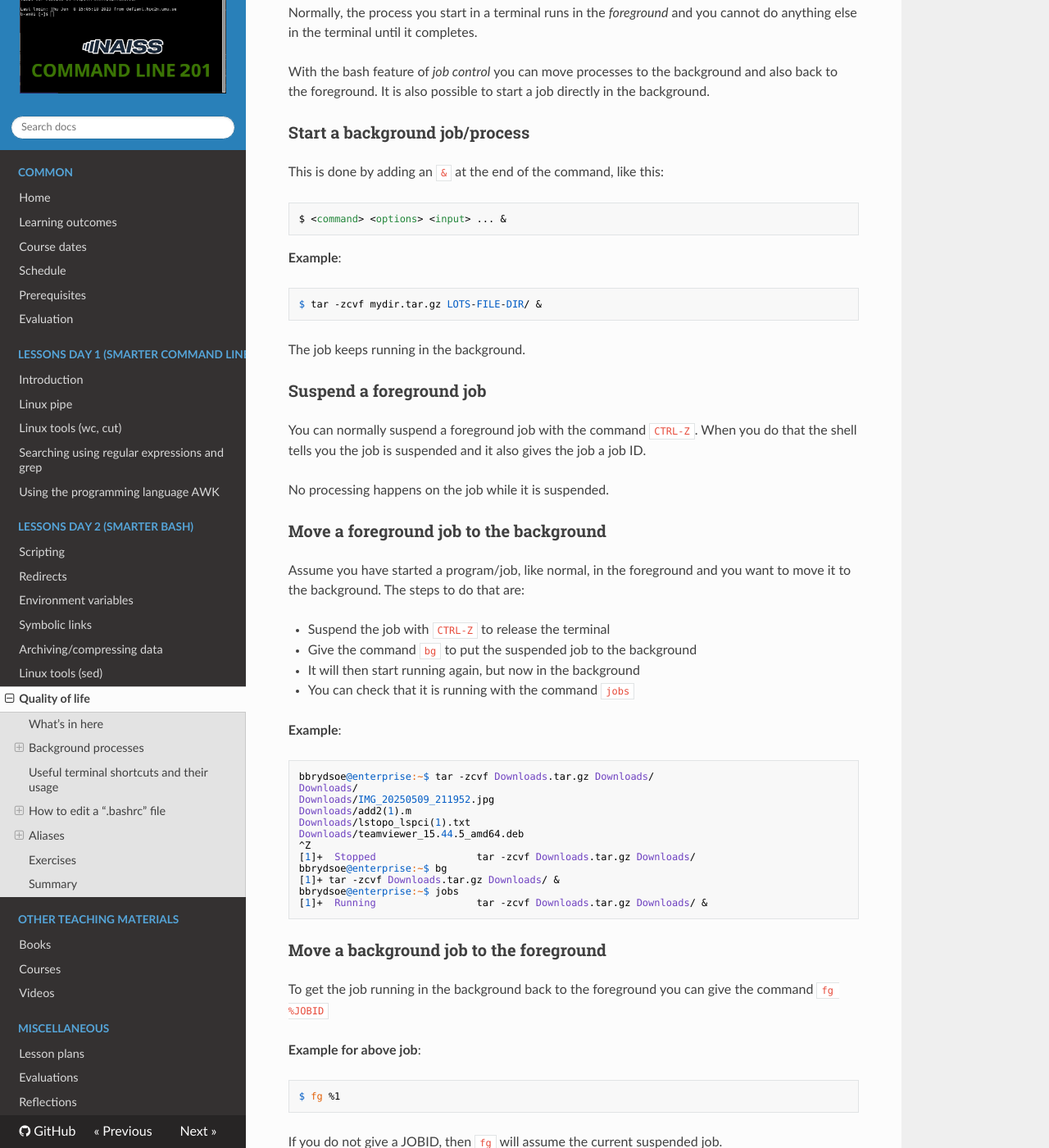
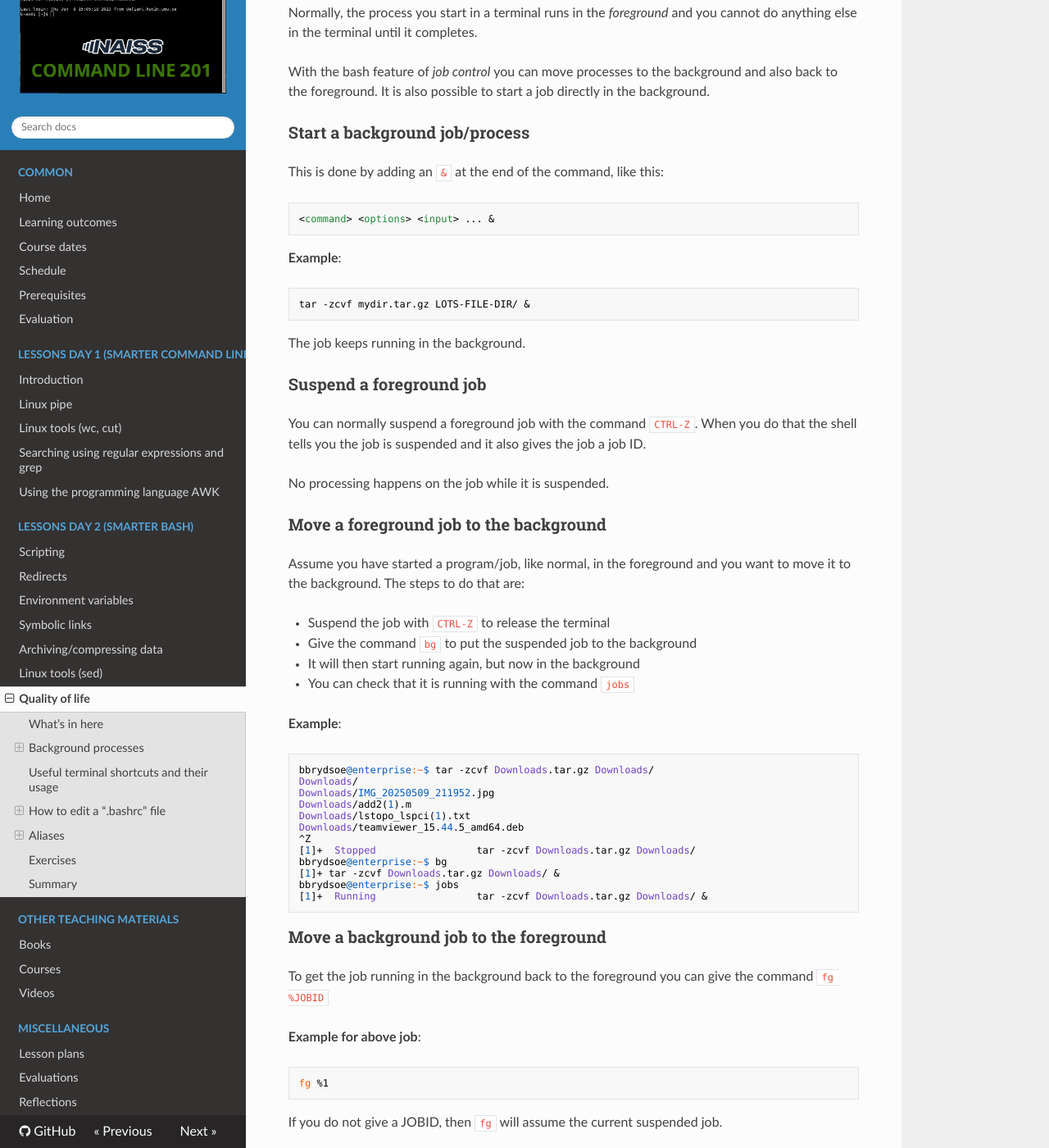
Before and after one commit to UPPMAX/linux-command-line-201, an MkDocs documentation site: the page built from docs/sessions/qual.md, in a window 1280 px wide and 1400 px high, scrolled down 653 px. Shown: the whole window at 82% size. Built offline with MkDocs 1.6.1, drawn with Linux system fonts in a browser that asks for light colours; nearby versions of some CDN libraries; some of the changed text lies outside the part shown.

Commit message:
Fix markdown style

````diff
--- a/docs/sessions/qual.md
+++ b/docs/sessions/qual.md
@@ -24,12 +24,13 @@ With the bash feature of *job control* you can move processes to the background
 This is done by adding an ``&`` at the end of the command, like this:
 
 ```bash
-$ <command> <options> <input> ... &
+<command> <options> <input> ... &
 ```
 
 **Example**:
+
 ```bash
-$ tar -zcvf mydir.tar.gz LOTS-FILE-DIR/ &
+tar -zcvf mydir.tar.gz LOTS-FILE-DIR/ &
 ```
 
 The job keeps running in the background.
@@ -50,6 +51,7 @@ Assume you have started a program/job, like normal, in the foreground and you wa
 - You can check that it is running with the command ``jobs``
 
 **Example**:
+
 ```bash
 bbrydsoe@enterprise:~$ tar -zcvf Downloads.tar.gz Downloads/
 Downloads/
@@ -70,8 +72,9 @@ bbrydsoe@enterprise:~$ jobs
 To get the job running in the background back to the foreground you can give the command ``fg %JOBID``
 
 **Example for above job**:
+
 ```bash
-$ fg %1
+fg %1
 ```
 
 If you do not give a JOBID, then ``fg`` will assume the current suspended job.
@@ -81,6 +84,7 @@ If you do not give a JOBID, then ``fg`` will assume the current suspended job.
 You can restart a suspended job in either:
 
 the background:
+
 ```bash
 bg %JOBID
 ```
@@ -123,19 +127,19 @@ The file ".bashrc" is in your home directory ($HOME) and is a script file that i
 First and foremost; ".bashrc" is a "hidden" file. To see those, add the flag/option ``-a`` to ls.
 
 ```bash
-$ ls -a
+ls -a
 ```
 
 If you just want to see what is in it, you can use cat:
 
 ```bash
-$ cat $HOME/.bashrc
+cat $HOME/.bashrc
 ```
 
 To edit it, use your favourite (command-line) editor. Here ``vi``/``vim`` or ``nano`` are common.
 
 ```bash
-$ nano $HOME/.bashrc
+nano $HOME/.bashrc
 ```
 
 !!! warning
@@ -244,7 +248,7 @@ These are aliases you just need for a short time, during that specific session.
 They are easy to create:
 
 ```bash
-$ alias ALIASNAME="command"
+alias ALIASNAME="command"
 ```
 
 !!! note "Example"
@@ -277,6 +281,7 @@ So what do you do if you want to keep the aliases more permanently, and can use
 
 - Add them to ".bashrc"
 - Possibly add them to a file you create, ".bash_aliases" and then let ".bashrc" load ".bash_aliases"
+
     ```bash
        if [ -f ~/.bash_aliases ]; then
            . ~/.bash_aliases
````
Also changed, not shown: docs/sessions/arch.md (+1 -1 lines), docs/sessions/intro.md (+1 -1 lines), docs/sessions/redirects.md (+14 -4 lines), docs/sessions/sed.md (+4 -2 lines), docs/sessions/symlinks.md (line endings or trailing spaces).
